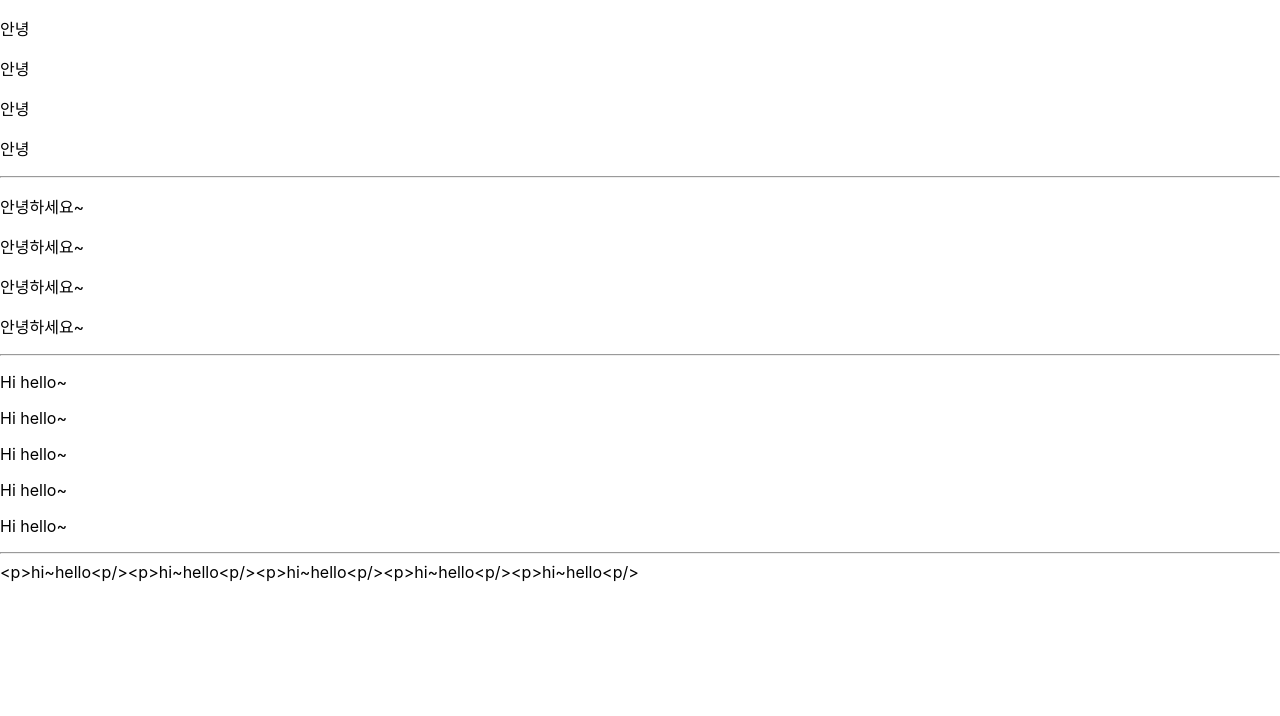
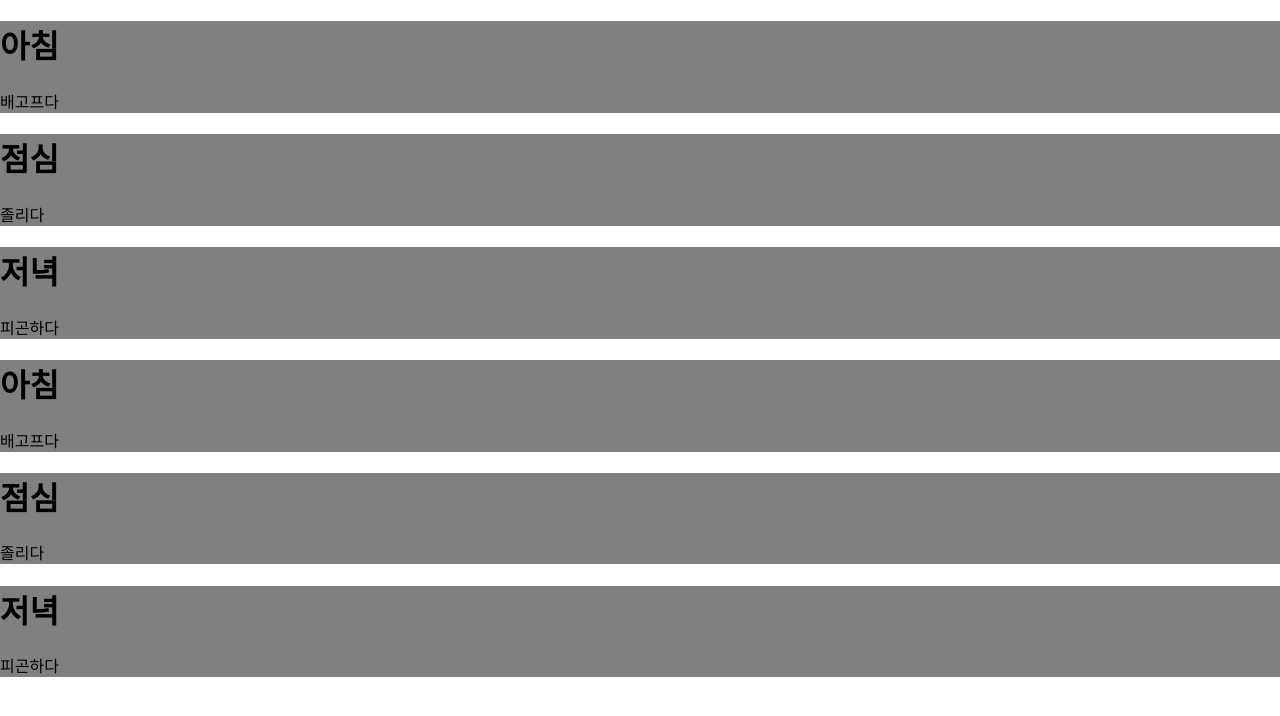
Before and after one commit to heolyun/fe-react-study, a React (Create React App) app: page / in a window 1280 px wide. Shown: the top 716 px of the page. Built offline with nearby package versions, Linux system fonts and the light colour scheme.

Commit message:
리액트 배열 component props 활용

```diff
--- a/src/App.js
+++ b/src/App.js
@@ -4,15 +4,15 @@ import Basic01 from './components/Basic01';
 import State01 from './components/State01';
 import State02 from './components/State02';
 import Export01 from './components/Export01';
-
+import State03 from './components/State03';
+import Props01 from './components/Props01';
 function App() {
 
   // return <State01/>
-  return <State02/>
+  // return <State02/>
   // return <Export01/>
-
-
-
+  // return <State03/>
+  return <Props01/>
 
   // return (
   //   <div className="App">
--- /dev/null
+++ b/src/components/Box.js
@@ -0,0 +1,13 @@
+
+
+export default function Box(props) {
+
+    return (
+        <div style={{ backgroundColor: 'gray' }}>
+            <h1>{props.text}</h1>
+            <p>{props.detail}</p>
+            {/* <h1></h1>
+            <p>구분디테일</p> */}
+        </div>)
+
+}
--- /dev/null
+++ b/src/components/Props01.js
@@ -0,0 +1,37 @@
+import Box from "./Box";
+
+export default function Props01() {
+
+    let arr = ['아침', '점심', '저녁'];
+    let detail = ['배고프다', '졸리다', '피곤하다']
+    return (
+        <div>
+
+            {
+                //아침 0 점심 1 저녁 2
+
+                arr.map((item, index) => (<Box text={arr[index]} detail={detail[index]} />))
+
+            }
+
+            <Box text={arr[0]} detail={detail[0]} />
+            <Box text={arr[1]} detail={detail[1]} />
+            <Box text={arr[2]} detail={detail[2]} />
+
+            {/* <div style={{backgroundColor:'gray'}}>
+                <h1>{arr[0]}</h1>
+                <p>{detail[0]}</p>
+            </div>
+
+            <div style={{backgroundColor:'gray'}}>
+                <h1>{arr[1]}</h1>
+                <p>{detail[1]}</p>
+            </div>
+
+            <div style={{backgroundColor:'gray'}}>
+                <h1>{arr[2]}</h1>
+                <p>{detail[2]}</p>
+            </div> */}
+        </div>
+    )
+}
--- /dev/null
+++ b/src/components/State03.js
@@ -0,0 +1,40 @@
+import { useState } from "react";
+
+export default function State03() {
+
+
+    // { key : value , key : [ ]}
+
+    // [ ㅇ, ㅇ, ㅇ]
+    // [ {}, {} , {}]
+
+    // let arr = [1, 2, 3, 4, 5];
+
+    let [arr, setArr] = useState([1, 2, 3, 4, 5]);
+
+    const btn_func = () => {
+        //배열에 값추가 unshift push splice...
+        // arr.push(9);
+        // console.log(arr); 재렌더링이 발생하지 않음
+
+        let temp = [...arr]
+        temp.push(9);
+        setArr(temp);
+        console.log(arr);
+    }
+
+    return (
+        <div>
+            {/* <button onClick={()=>{
+                //바로 함수 적용 방법
+
+            }}> */}
+            <button onClick={btn_func}>벝은</button>
+            {
+                arr.map((val) => {
+                    return (<p>{val}</p>)
+                })
+            }
+        </div>
+    )
+}
```
Also changed, not shown: src/quiz/Quiz01.js (added, +17 -0 lines).
